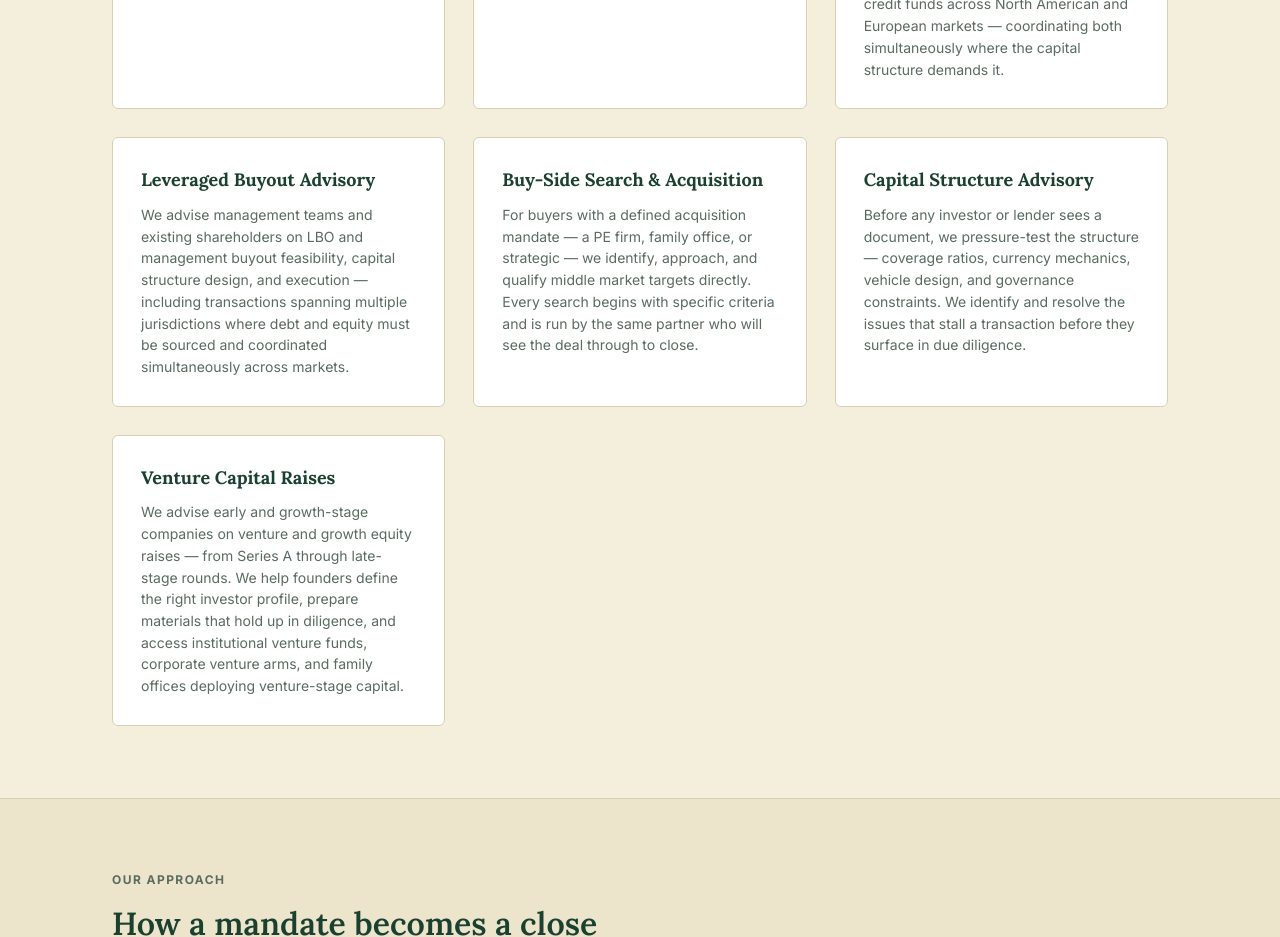
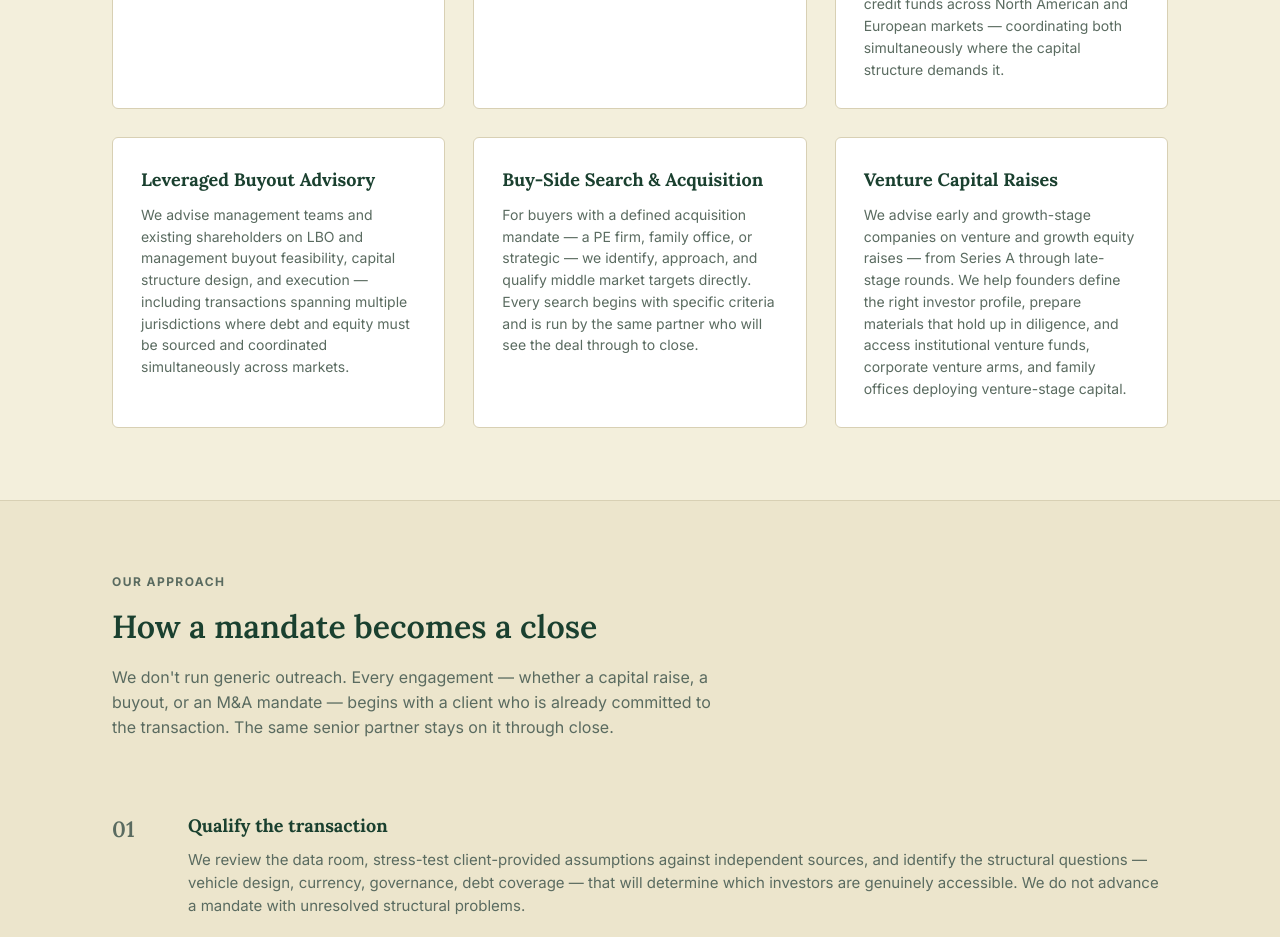
Before and after one commit to thomasyoungo-pixel/travis-ridge-website, a plain HTML site: page index.html in a window 1280 px wide. Shown: the part 1300-2237 px from the top of the page. Drawn offline with Linux system fonts and the light colour scheme.

Commit message:
Remove Capital Structure Advisory service card
Services now 6: leaves a clean 3x2 grid.

Co-Authored-By: Claude Opus 4.8 <noreply@anthropic.com>

```diff
--- a/index.html
+++ b/index.html
@@ -63,10 +63,6 @@
       <div class="card">
         <h3>Buy-Side Search &amp; Acquisition</h3>
         <p>For buyers with a defined acquisition mandate — a PE firm, family office, or strategic — we identify, approach, and qualify middle market targets directly. Every search begins with specific criteria and is run by the same partner who will see the deal through to close.</p>
-      </div>
-      <div class="card">
-        <h3>Capital Structure Advisory</h3>
-        <p>Before any investor or lender sees a document, we pressure-test the structure — coverage ratios, currency mechanics, vehicle design, and governance constraints. We identify and resolve the issues that stall a transaction before they surface in due diligence.</p>
       </div>
       <div class="card">
         <h3>Venture Capital Raises</h3>
```
